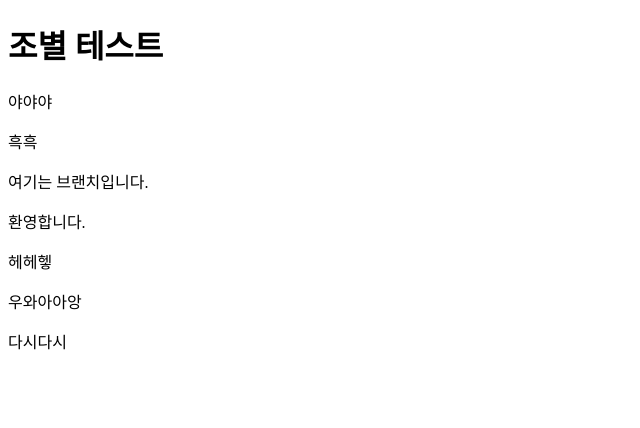
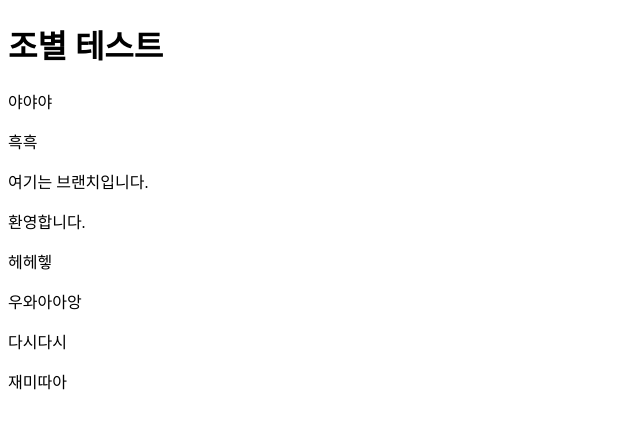
Before and after one commit to leeheejin00/test, a plain HTML site: page index.html in a window 1280 px wide. Shown: the whole page, without its empty margins (0-640 px from the left). Drawn offline with Linux system fonts and the light colour scheme.

Commit message:
수저엉

```diff
--- a/index.html
+++ b/index.html
@@ -21,5 +21,7 @@
     <p>헤헤헿</p>
     <p>우와아아앙</p>
     <p>다시다시</p>
+
+    <p>재미따아</p>
 </body>
 </html>
```
